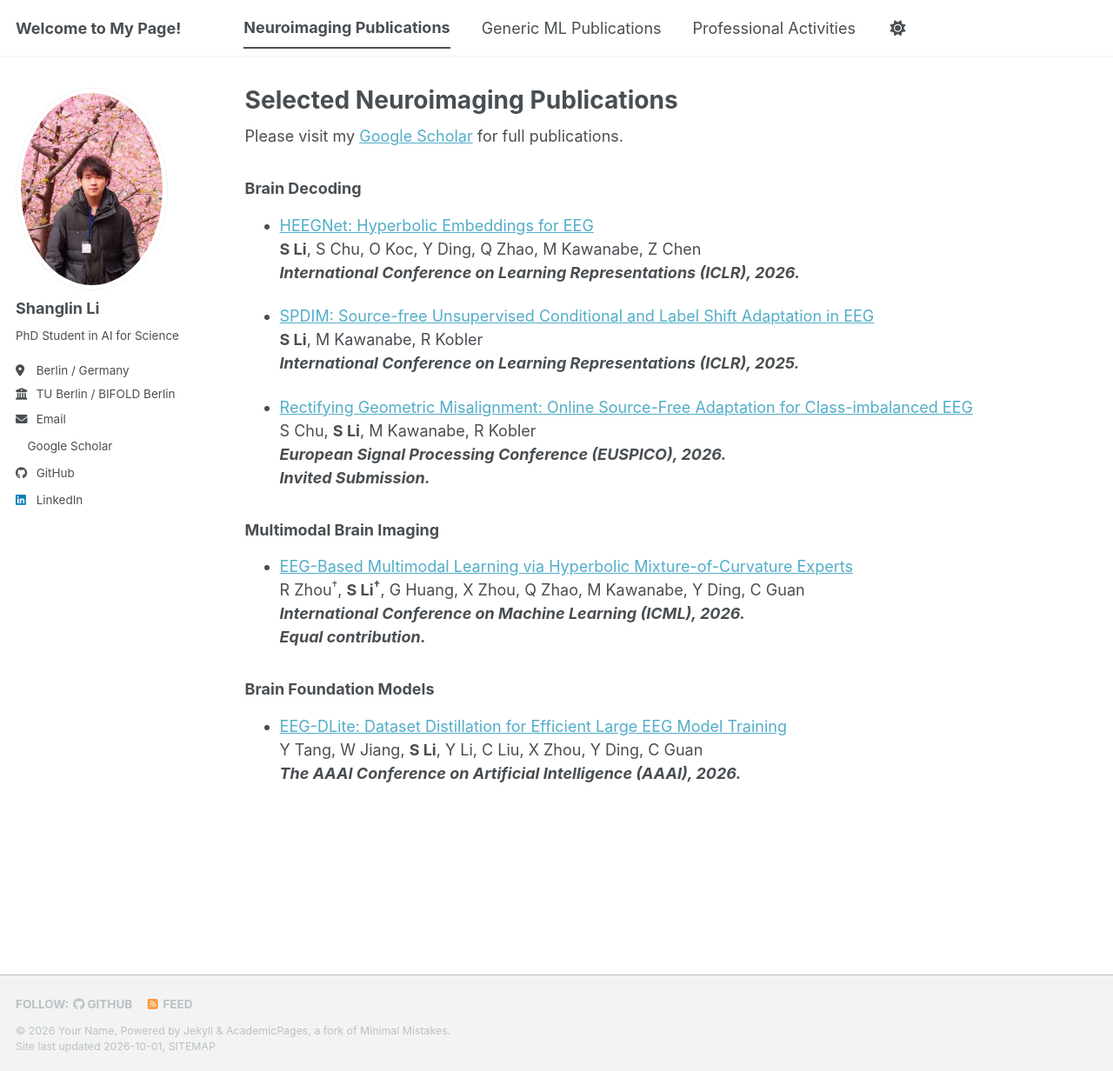
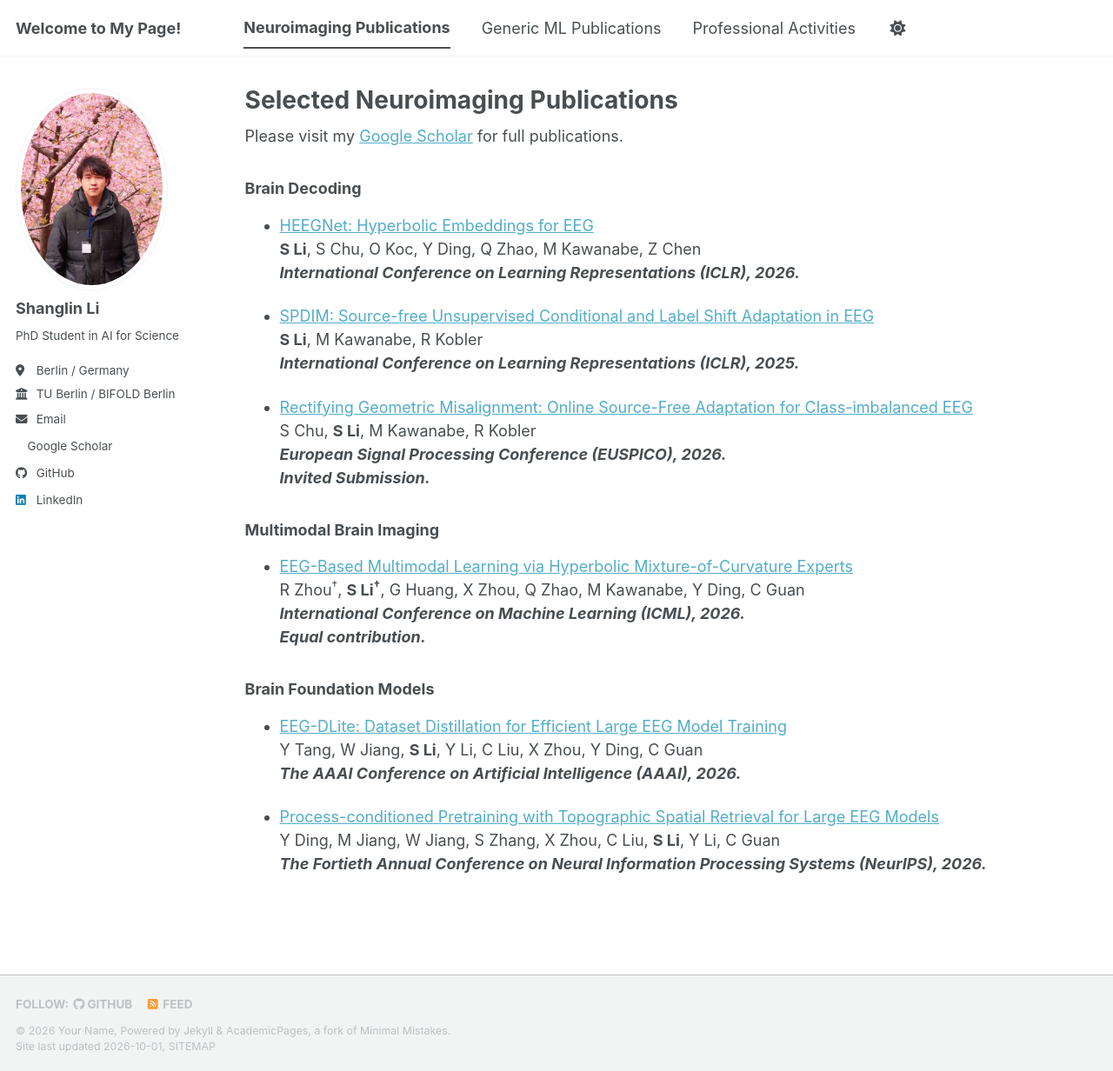
Before and after one commit to fightlesliefigt/fightlesliefigt.github.io, a Jekyll site: the page built from _pages/publications.html, in a window 1280 px wide and 1232 px high. Shown: the whole window at 87% size. Built offline with Jekyll 4.4.1, drawn with Linux system fonts in a browser that asks for light colours; a style sheet for code colours, icons or effects is not loaded.

Commit message:
Update publications.html

```diff
--- a/_pages/publications.html
+++ b/_pages/publications.html
@@ -56,3 +56,12 @@ Y Tang, W Jiang, <b>S Li</b>, Y Li, C Liu, X Zhou, Y Ding, C Guan <br />
 <i><b>The AAAI Conference on Artificial Intelligence (AAAI), 2026.</b></i>
 </p></li>
 </ul>
+
+
+<ul>
+<li><p>
+<a href="https://openreview.net/forum?id=wrHWTrf4Uv">Process-conditioned Pretraining with Topographic Spatial Retrieval for Large EEG Models</a><br />
+Y Ding, M Jiang, W Jiang, S Zhang, X Zhou, C Liu, <b>S Li</b>, Y Li, C Guan <br />
+<i><b>The Fortieth Annual Conference on Neural Information Processing Systems (NeurIPS), 2026.</b></i><br />
+</p></li>
+</ul>
```
